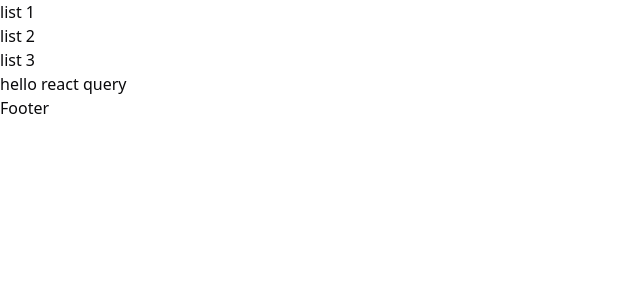
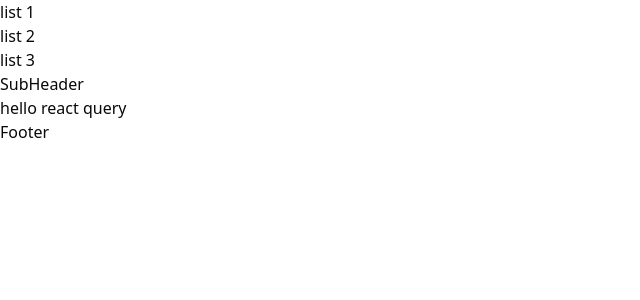
Before and after one commit to habibollahi24/trains, a React (Vite) app: page / in a window 1280 px wide. Shown: the top 300 px of the page, without its empty margins (0-640 px from the left). Built offline with nearby package versions, Linux system fonts and the light colour scheme.

Commit message:
add sub header

```diff
--- /dev/null
+++ b/src/components/SubHeader.tsx
@@ -0,0 +1,7 @@
+
+
+export default function SubHeader() {
+  return (
+    <div>SubHeader</div>
+  )
+}
--- a/src/page/HomePage.tsx
+++ b/src/page/HomePage.tsx
@@ -1,10 +1,12 @@
 import Footer from '@/components/Footer';
 import Navbar from '@/components/Navbar';
+import SubHeader from '@/components/SubHeader';
 
 function HomePage() {
   return (
     <>
       <Navbar />
+      <SubHeader />
       <p>hello react query</p>
       <Footer />
     </>
```
